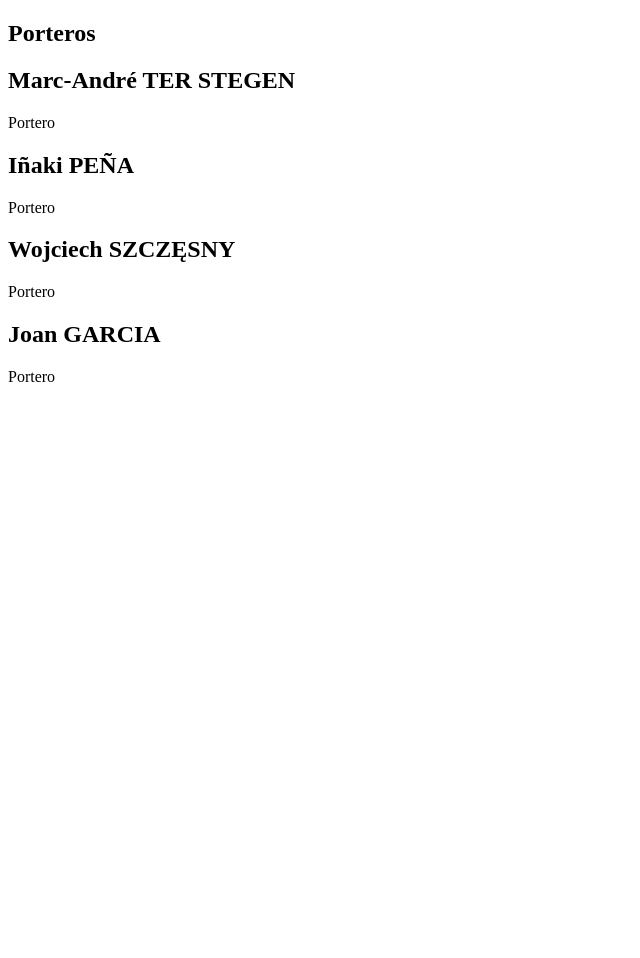
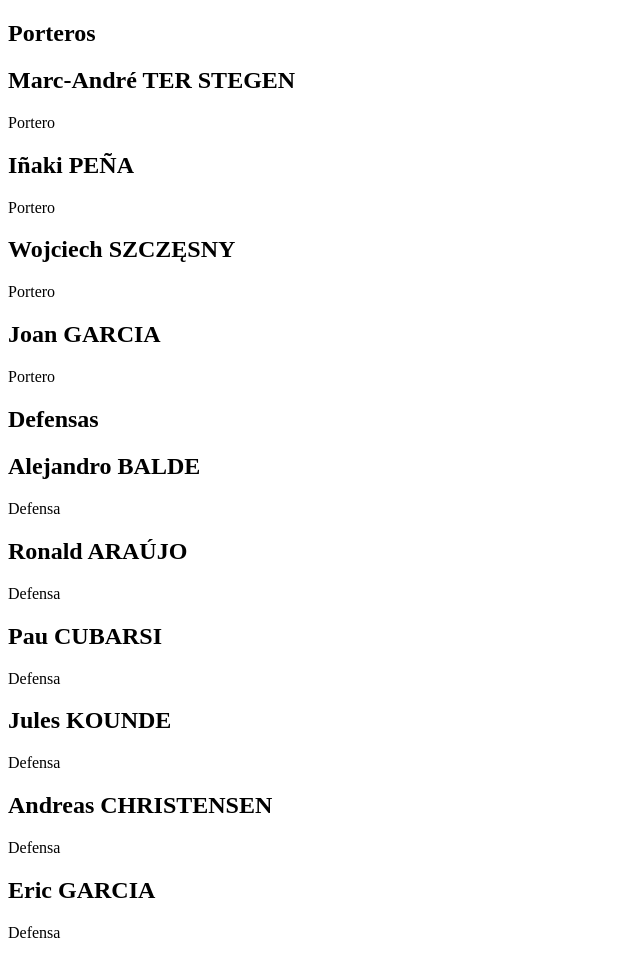
Before and after one commit to manolin-panchi/Repositorio_fcbarcelona, a plain HTML site: page plantel.html in a window 1280 px wide. Shown: the whole page, without its empty margins (0-640 px from the left). Before the commit the page ends 800 px from the top, so only its background shows below. Drawn offline with Linux system fonts and the light colour scheme.

Commit message:
agrego section de defensas

```diff
--- a/plantel.html
+++ b/plantel.html
@@ -33,6 +33,43 @@
     </div>
   </section>
 
+  <section id="defensas">
+  <h2>Defensas</h2>
+  <div class="jugadores">
+
+    <div class="jugador">
+      <h2>Alejandro <span>BALDE</span></h2>
+      <p>Defensa</p>
+    </div>
+
+    <div class="jugador">
+      <h2>Ronald <span>ARAÚJO</span></h2>
+      <p>Defensa</p>
+    </div>
+
+    <div class="jugador">
+      <h2>Pau <span>CUBARSI</span></h2>
+      <p>Defensa</p>
+    </div>
+
+    <div class="jugador">
+      <h2>Jules <span>KOUNDE</span></h2>
+      <p>Defensa</p>
+    </div>
+
+    <div class="jugador">
+      <h2>Andreas <span>CHRISTENSEN</span></h2>
+      <p>Defensa</p>
+    </div>
+
+    <div class="jugador">
+      <h2>Eric <span>GARCIA</span></h2>
+      <p>Defensa</p>
+    </div>
+
+  </div>
+</section>
+
 
 </body>
 </html>
```
